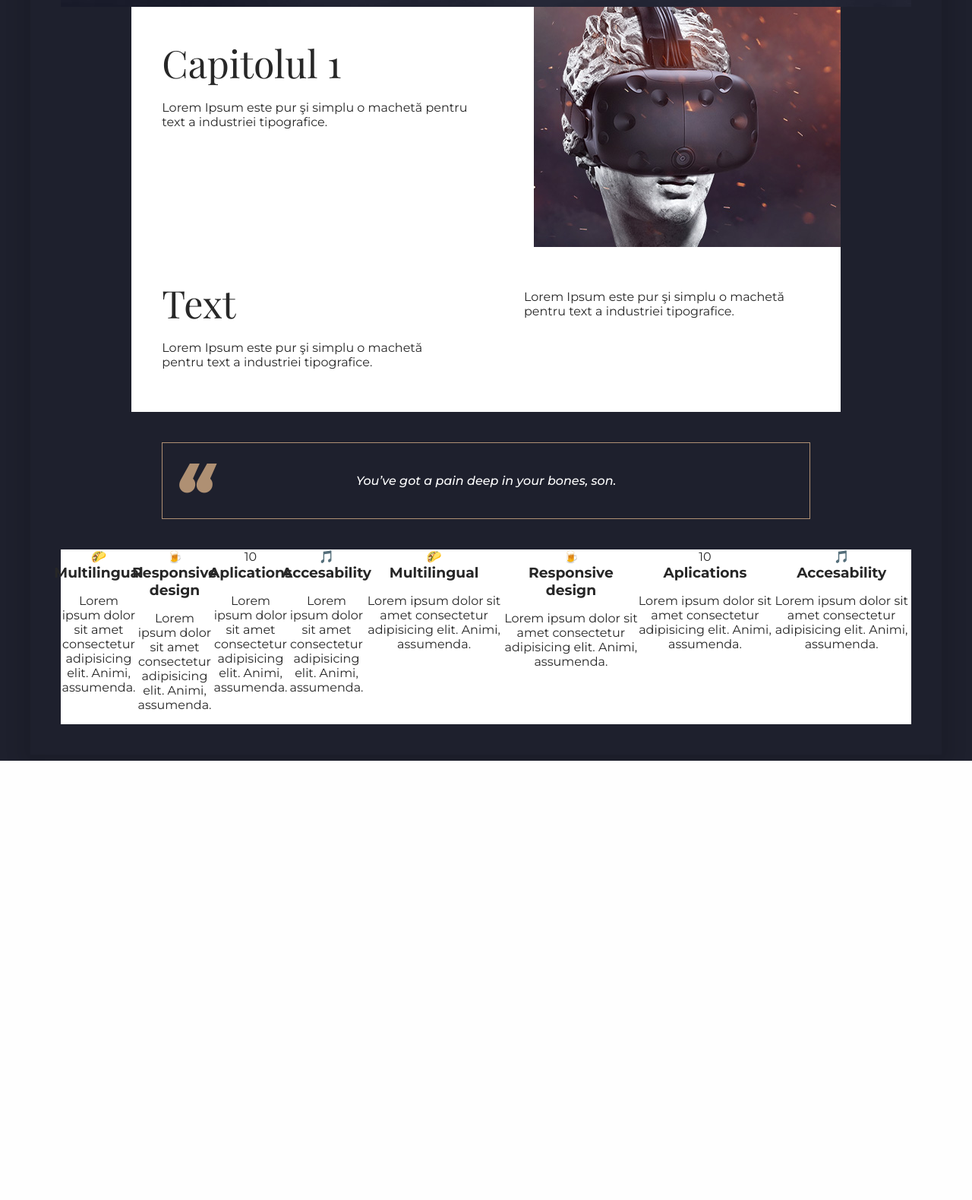
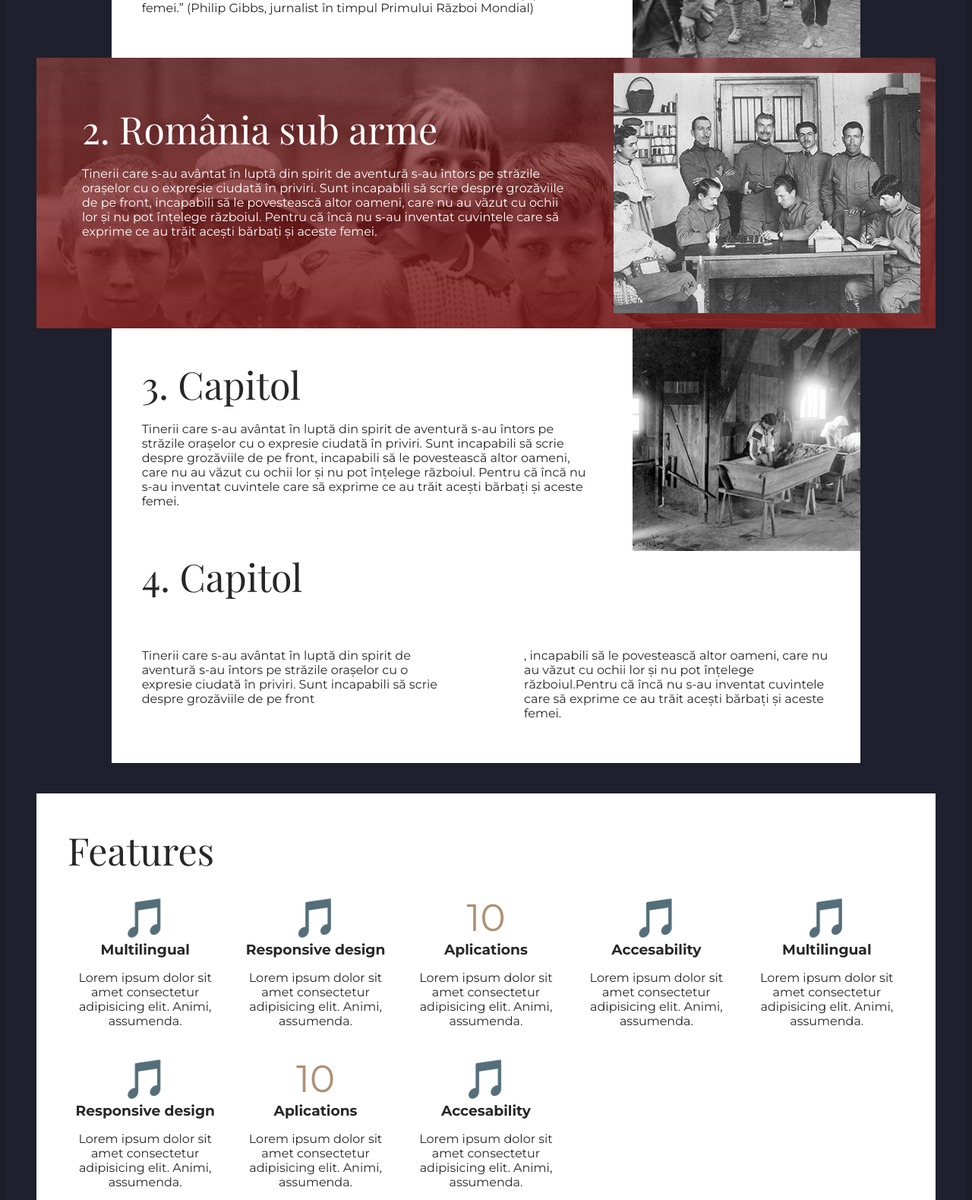
Before and after one commit to AncutaCreita/istorie1918, a PHP site: page / in a window 1280 px wide. Shown: the part 1045-2624 px from the top of the page at 76% size. Before the commit the page ends 2046 px from the top, so only its background shows below. Run offline with PHP 8.4, Linux system fonts and the light colour scheme; some libraries are stand-ins or nearby versions; some web fonts are replaced.

Commit message:
adds images and menu navigation

```diff
--- a/assets/style.css
+++ b/assets/style.css
@@ -8,7 +8,12 @@
   --dark-blue:#1e202d;
   --gold:#af9073;
   --light-gold:#e8c29e;
+  --red:#88171f;
+  --accent-color-red: rgba(136, 23, 31, 0.8);
+  --accent-color-dark-blue: rgba(30, 32, 45, 1);
+  --accent-color-dark-blue-opacity: rgba(30, 32, 45, 0.8);
 }
+
 
 html {
   /* border-box box model allows us to add padding and border to our elements without increasing their size */
@@ -19,6 +24,7 @@ html {
   font-weight: 900;
   font-size: 16px;
   color: var(--black);
+  background-color: var(--dark-blue);
 }
 
 
@@ -32,6 +38,8 @@ body {
   background-color:var(--dark-blue);
   font-size:12px;
   font-family: 'Montserrat', sans-serif;
+  background: linear-gradient(to bottom, var(--accent-color-dark-blue-opacity), var(--accent-color-dark-blue)), url(images/body_bg.jpg);
+  background-repeat: no-repeat;
 }
 
 h1,
@@ -50,11 +58,13 @@ h6 {
   align-items: center;
   font-size: 16px;
   font-weight: normal;
-  max-width: 1200px;
+  max-width: 1440px;
   margin:0 auto;
   padding:40px;
   grid-template-columns: 1fr 10fr 1fr;
-  background-image: url(images/heroBg.png);
+  background: linear-gradient(to bottom, var(--accent-color-dark-blue-opacity), var(--accent-color-dark-blue)),url(images/heroBg.png);
+  background-position: top right;
+  background-attachment: fixed;
   background-color: var(--dark-blue);
   background-repeat: no-repeat;
   background-size: contain;
@@ -109,56 +159,99 @@ section{
   display:grid;
   grid-gap: 0 20px;
  }
+
+ section img{
+   max-width:100%;
+   /* height: 100%; */
+ }
 .section__bg{
   grid-column: 1/-1;
-  grid-template-columns: auto 1fr;
-  background-image: url(images/heroBg.png);
+  grid-template-columns: 1fr auto;
+  background: linear-gradient(
+    rgba(114, 23, 23, 0.59),
+    rgba(124, 28, 28, 0.9)
+  ), url(images/heroBg.png);
+  background-size: cover;
   color:var(--white);
-   padding: 20px;
+  padding: 20px;
+}
+
+
+
+.__img1{
+  background: url(images/img1.png);
+}
+.__img2{
+  background: url(images/img2.png);
+}
+.__img3{
+  background: url(images/img3.png);
+
+}
+.__img4{
+  background: url(images/img4.png);
 }
 .section__sm{
   grid-column: 2/ 3;
-  grid-template-columns: auto 1fr;
+  grid-template-columns: 1fr 300px;
   background-color: #fff;
   color:var(--black);
+}
+
+.section__sm .sm__img{
+  background-size: cover;
+  background-position: center center;
+  min-height: 200px;
 }
 .textOnly{
   display: grid;
   grid-template-columns: 1fr 1fr;
 }
+
+.textOnly h1{
+  grid-column: 1/-1;
+  padding-left:40px;
+}
 .features{
-  grid-column: span 3;
+  grid-column: 1/ span 3;
   display: grid;
-  grid-template-columns: repeat(4, minmax(100px, 1fr));
+  grid-gap:20px;
+  grid-template-columns: repeat(auto-fit, minmax(200px, 1fr));
   justify-content: center;
   background: var(--white);
   color: var(--black);
+  border:1px solid var(--white);
+  padding:40px;
+  margin-top: 40px;
 }
 
 .feature{
-  /* display: grid; */
-  grid-row: 2;
   align-items: center;
   justify-items: center;
   text-align: center;
 }
 .features h1{
-  grid-row: 1/ 1;
-  padding:20px;
+  grid-column: 1/ -1;
 }
-
+.feature .icon{
+  font-size: 50px;
+  color: #af9073;
+  fill: #af9073;
+}
 .description{
   padding: 40px;
 }
 blockquote{
   grid-column: 2 ;
   color: var(--white);
+  opacity: 0.8;
   border: 1px solid var(--gold);
   font-style: italic;
   text-align: center;
+  font-weight: 100;
   margin-top: 40px;
   margin-bottom: 40px;
-  padding: 40px;
+  padding: 40px 65px;
   position: relative;
 }
 blockquote::before{
@@ -179,3 +272,65 @@ blockquote::after{
   /*Reset to make sure*/
   content: "";
 }
+footer{
+  display: flex;
+  flex-direction: column;
+  justify-content: center;
+  align-content: center;
+  align-items: center;
+  background:  linear-gradient(to top, var(--accent-color-dark-blue-opacity), var(--accent-color-dark-blue)),url(images/img_footer.png);
+  background-size: cover;
+  height: 500px;
+  color:#fff;
+  background-position:bottom center;
+  margin-top:-10vh;
+}
+@media(max-width:700px){
+
+  /* menu */
+  [aria-controls="menu-list"]{
+    display: block;
+    margin-bottom:10px;
+  }
+  .menu ul {
+    max-height: 0;
+  }
+  [aria-expanded="true"]~ ul{
+    display: grid;
+  }
+  [aria-expanded="false"]~ ul{
+    display: none;
+    max-height: 0;
+  }
+  [aria-expanded="false"] .close{
+    display: none;
+    max-height: 0;
+  }
+  [aria-expanded="true"] .open{
+    display: none;
+    max-height: 0;
+  }
+
+  /* wrapper*/
+  .wrapper{
+    padding:5px;
+  }
+
+  /* sections */
+ .section__sm{
+    grid-template-columns: 1fr;
+  }
+  .section__sm img{
+    width: 100%;
+  }
+  .section__sm .sm__img{
+    width: 100%;
+    background-position: 0 center;
+  }
+  .section__bg img{
+    display: none;
+  }
+  .description{
+    padding:20px;
+  }
+}
--- a/index.html
+++ b/index.html
@@ -9,38 +9,47 @@
 </head>
 
 <body>
+    <div id="fb-root"></div>
+    <script>(function(d, s, id) {
+      var js, fjs = d.getElementsByTagName(s)[0];
+      if (d.getElementById(id)) return;
+      js = d.createElement(s); js.id = id;
+      js.src = 'https://connect.facebook.net/en_US/sdk.js#xfbml=1&version=v2.11';
+      fjs.parentNode.insertBefore(js, fjs);
+    }(document, 'script', 'facebook-jssdk'));</script>
+
+
+
   <div class="wrapper">
       <nav class="menu">
           <button aria-expanded="false" aria-controls="menu-list">
             <span class="open">☰</span>
+            <span class="close">×</span>
             Menu
           </button>
           <ul id="menu-list">
             <li>
-              <a href="">Capitolu1</a>
+              <a href="">Aplicatie</a>
             </li>
             <li>
+                <a href="">Demo</a>
             </li>
-            <a href="">Capitolu1</a>
+                <a href="">Cuprins</a>
             </li>
             <li>
-            </li>
-            <a href="">Capitolu1</a>
+                <a href="">Features</a>
             </li>
             <li>
+                <a href="">Participanti</a>
             </li>
-            <a href="">Capitolu1</a>
-            </li>
-            <li>
-              <a href="">Capitolu1</a>
-            </li>
+
           </ul>
         </nav>
       <div class="header">
         <header class="hero">
            <h1  class="title">România 1918</h1>
-           <h2>Imagini.Fapte.Oameni</h2>
-           <p>Lorem Ipsum este pur şi simplu o machetă pentru text a industriei tipografice respective.</p>
+           <h2>Imagini. Fapte. Oameni</h2>
+           <p>Tinerii care s-au avântat în luptă din spirit de aventură s-au întors pe străzile orașelor cu o expresie ciudată în priviri.</p>
         </header>
         <button>
           <span>☰</span>
@@ -55,54 +64,60 @@
           App link
         </button>
       </div>
+
+<!-- start blockquote -->
+      <blockquote>
+          ”Tinerii care s-au avântat în luptă din spirit de aventură s-au întors pe străzile orașelor cu o expresie ciudată în priviri. Sunt incapabili să scrie despre grozăviile de pe front, incapabili să le povestească altor oameni, care nu au văzut cu ochii lor și nu pot înțelege războiul. Pentru că încă nu s-au inventat cuvintele care să exprime ce au trăit acești bărbați și aceste femei.”
+        <p>(Philip Gibbs, jurnalist în timpul Primului Război Mondial)</p>
+      </blockquote>
+<!-- end blockquote -->
+
       <section class="section__sm">
         <div class="description">
-            <h1>Capitolul 1</h1>
-            <p>Lorem Ipsum este pur şi simplu o machetă pentru text a industriei tipografice. </p>
+            <h1>1. Marele Război</h1>
+            <p>”Tinerii care s-au avântat în luptă din spirit de aventură s-au întors pe străzile orașelor cu o expresie ciudată în priviri. Sunt incapabili să scrie despre grozăviile de pe front, incapabili să le povestească altor oameni, care nu au văzut cu ochii lor și nu pot înțelege războiul. Pentru că încă nu s-au inventat cuvintele care să exprime ce au trăit acești bărbați și aceste femei.”
+                (Philip Gibbs, jurnalist în timpul Primului Război Mondial)
+            </p>
         </div>
-        <img src="assets/images/demo_img.jpg" alt="Something" class="about__mockup">
-        <img/>
+        <div class="sm__img __img1"></div>
+        <!-- <img src="assets/images/img1.png" alt="Something" class="about__mockup">
+        <img/> -->
       </section>
       <section class="section__bg">
           <div class="description">
-              <h1>Capitolul 2</h1>
-              <p>Lorem Ipsum este pur şi simplu o machetă pentru text a industriei tipografice. </p>
+              <h1>2. România sub arme</h1>
+              <p>Tinerii care s-au avântat în luptă din spirit de aventură s-au întors pe străzile orașelor cu o expresie ciudată în priviri. Sunt incapabili să scrie despre grozăviile de pe front, incapabili să le povestească altor oameni, care nu au văzut cu ochii lor și nu pot înțelege războiul. Pentru că încă nu s-au inventat cuvintele care să exprime ce au trăit acești bărbați și aceste femei. </p>
           </div>
-          <img src="https://mir-s3-cdn-cf.behance.net/projects/404/eae42c49202023.Y3JvcCw0MDUsMzE3LDAsMA.jpg" alt="Yummy Taco" class="">
-          <img/>
+          <img src="assets/images/img2.png" alt="Descriere" class=""/>
       </section>
       <section class="section__sm">
           <div class="description">
-              <h1>Capitolul 1</h1>
-              <p>Lorem Ipsum este pur şi simplu o machetă pentru text a industriei tipografice. </p>
+              <h1>3. Capitol </h1>
+              <p>Tinerii care s-au avântat în luptă din spirit de aventură s-au întors pe străzile orașelor cu o expresie ciudată în priviri. Sunt incapabili să scrie despre grozăviile de pe front, incapabili să le povestească altor oameni, care nu au văzut cu ochii lor și nu pot înțelege războiul. Pentru că încă nu s-au inventat cuvintele care să exprime ce au trăit acești bărbați și aceste femei.</p>
           </div>
-          <img src="assets/images/demo_img.jpg" alt="Something" class="about__mockup">
-          <img/>
+          <div class="sm__img __img3"></div>
       </section>
       <section class="section__sm textOnly">
+          <h1>4. Capitol</h1>
           <div class="description">
-                <h1>Text</h1>
-                <p>Lorem Ipsum este pur şi simplu o machetă pentru text a industriei tipografice. </p>
+              <p>Tinerii care s-au avântat în luptă din spirit de aventură s-au întors pe străzile orașelor cu o expresie ciudată în priviri. Sunt incapabili să scrie despre grozăviile de pe front </p>
           </div>
           <div class="description">
-                <p>Lorem Ipsum este pur şi simplu o machetă pentru text a industriei tipografice. </p>
+              <p> , incapabili să le povestească altor oameni, care nu au văzut cu ochii lor și nu pot înțelege războiul.Pentru că încă nu s-au inventat cuvintele care să exprime ce au trăit acești bărbați și aceste femei.</p>
           </div>
         </section>
-<!-- start blockquote -->
-          <blockquote>
-              You’ve got a pain deep in your bones, son.
-          </blockquote>
-<!-- end blockquote -->
+
+
 <!-- features -->
           <div class="features">
-            <!-- <h1>Features</h1> -->
+            <h1>Features</h1>
               <div class="feature">
-                  <span class="icon">🌮</span>
+                  <span class="icon">🎵</span>
                   <h3>Multilingual</h3>
                   <p>Lorem ipsum dolor sit amet consectetur adipisicing elit. Animi, assumenda.</p>
              </div>
               <div class="feature">
-                  <span class="icon">🍺</span>
+                  <span class="icon">🎵</span>
                   <h3>Responsive design</h3>
                   <p>Lorem ipsum dolor sit amet consectetur adipisicing elit. Animi, assumenda.</p>
               </div>
@@ -117,12 +132,12 @@
                   <p>Lorem ipsum dolor sit amet consectetur adipisicing elit. Animi, assumenda.</p>
               </div>
               <div class="feature">
-                  <span class="icon">🌮</span>
+                  <span class="icon">🎵</span>
                   <h3>Multilingual</h3>
                   <p>Lorem ipsum dolor sit amet consectetur adipisicing elit. Animi, assumenda.</p>
              </div>
               <div class="feature">
-                  <span class="icon">🍺</span>
+                  <span class="icon">🎵</span>
                   <h3>Responsive design</h3>
                   <p>Lorem ipsum dolor sit amet consectetur adipisicing elit. Animi, assumenda.</p>
               </div>
@@ -139,14 +154,31 @@
             </div>
 <!-- end features  -->
 
+  </div>
+<!-- end wrapper  -->
 
+<footer>
+    <!-- to change after the final domain -->
+    <div class="fb-share-button" data-href="https://www.google.com" data-layout="button" data-size="large" data-mobile-iframe="true">
+        <a class="fb-xfbml-parse-ignore" target="_blank" href="https://www.facebook.com/sharer/sharer.php?u=https%3A%2F%2Fwww.google.com%2F&amp;src=sdkpreparse">Share
+        </a>
+    </div>
 
+    <p>Copyright@ Siveco Romania - 2018</p>
+</footer>
 
-      <footer></footer>
+<script>
 
+  var navButton = document.querySelector('button[aria-expanded]');
 
+  function toggleNav() {
+    var expanded = eval(navButton.getAttribute('aria-expanded'));
+    navButton.setAttribute('aria-expanded', !expanded);
+  }
 
-  </div>
+  navButton.addEventListener('click', toggleNav);
+
+</script>
 
 </body>
 
```
Also changed, not shown: other parts of assets/style.css (+45 -5 lines), assets/images/body_bg.jpg (added), assets/images/heroBg.png, assets/images/img1.png (added), assets/images/img2.png (added), assets/images/img3.png (added), 1 other file. Lines whose indentation alone changed are shown as unchanged.
